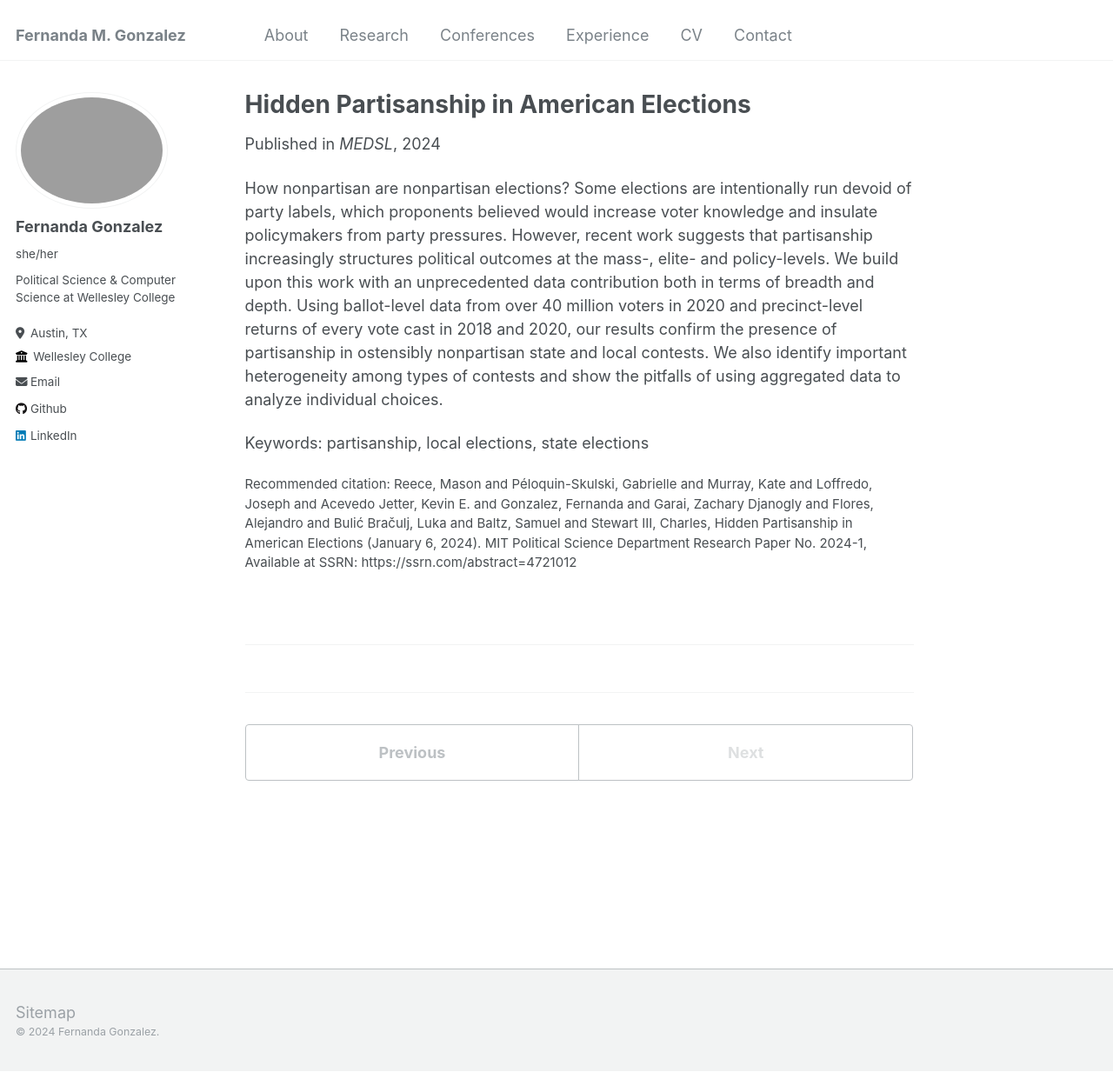
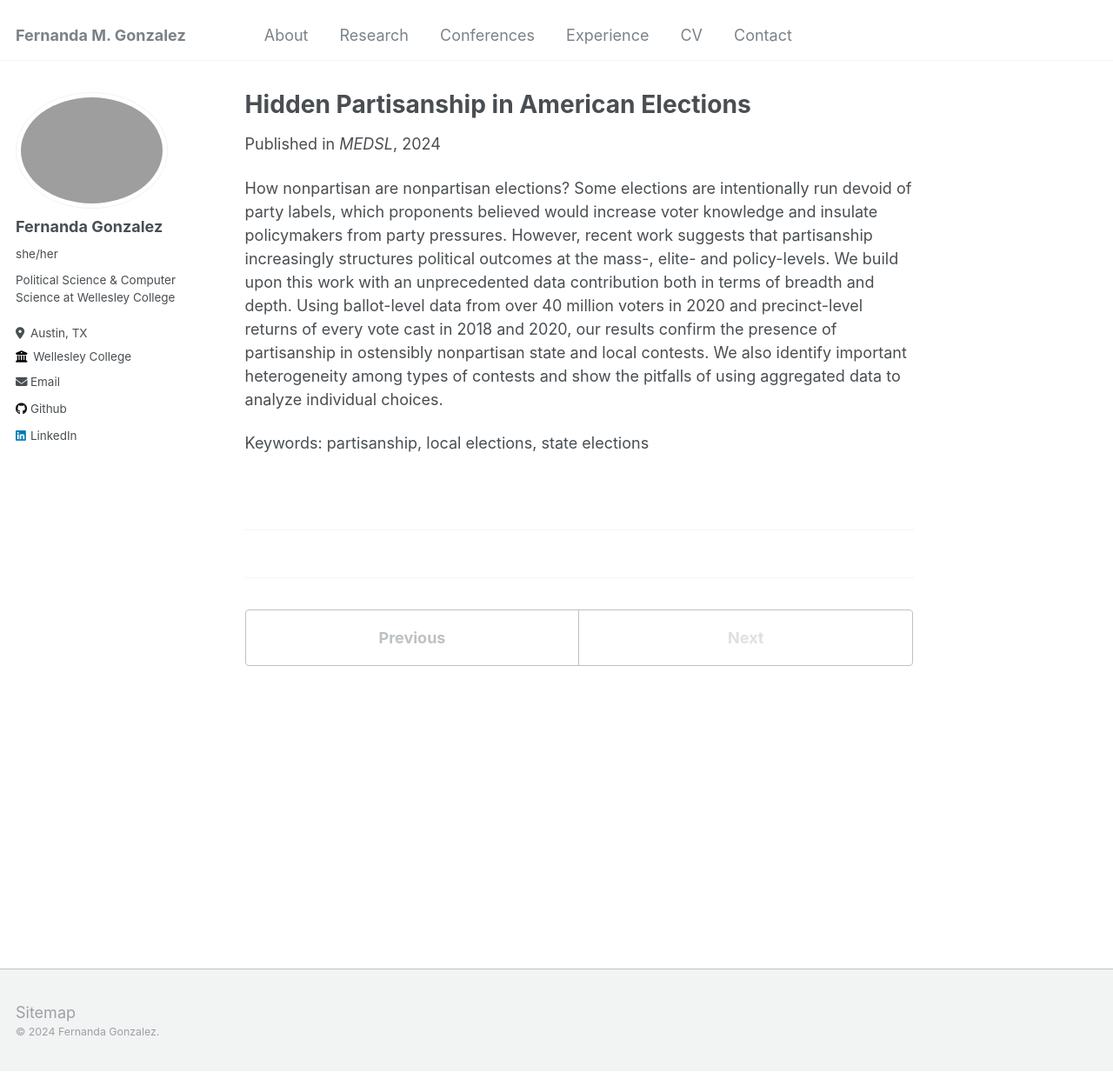
Before and after one commit to fernandamayela/fernandamayela.github.io, a Jekyll site: the page built from _publications/partisanship.md, in a window 1280 px wide and 1233 px high. Shown: the whole window at 87% size. Built offline with Jekyll 4.4.1, drawn with Linux system fonts in a browser that asks for light colours.

Commit message:
Update partisanship.md

```diff
--- a/_publications/partisanship.md
+++ b/_publications/partisanship.md
@@ -7,7 +7,7 @@ date: 2024-01-01
 venue: 'MEDSL'
 slidesurl:
 paperurl:
-citation: 'Reece, Mason and Péloquin-Skulski, Gabrielle and Murray, Kate and Loffredo, Joseph and Acevedo Jetter, Kevin E. and Gonzalez, Fernanda and Garai, Zachary Djanogly and Flores, Alejandro and Bulić Bračulj, Luka and Baltz, Samuel and Stewart III, Charles, Hidden Partisanship in American Elections (January 6, 2024). MIT Political Science Department Research Paper No. 2024-1, Available at SSRN: https://ssrn.com/abstract=4721012'
+citation:
 ---
 
 How nonpartisan are nonpartisan elections? Some elections are intentionally run devoid of party labels, which proponents believed would increase voter knowledge and insulate policymakers from party pressures. However, recent work suggests that partisanship increasingly structures political outcomes at the mass-, elite- and policy-levels. We build upon this work with an unprecedented data contribution both in terms of breadth and depth. Using ballot-level data from over 40 million voters in 2020 and precinct-level returns of every vote cast in 2018 and 2020, our results confirm the presence of partisanship in ostensibly nonpartisan state and local contests. We also identify important heterogeneity among types of contests and show the pitfalls of using aggregated data to analyze individual choices.
```
